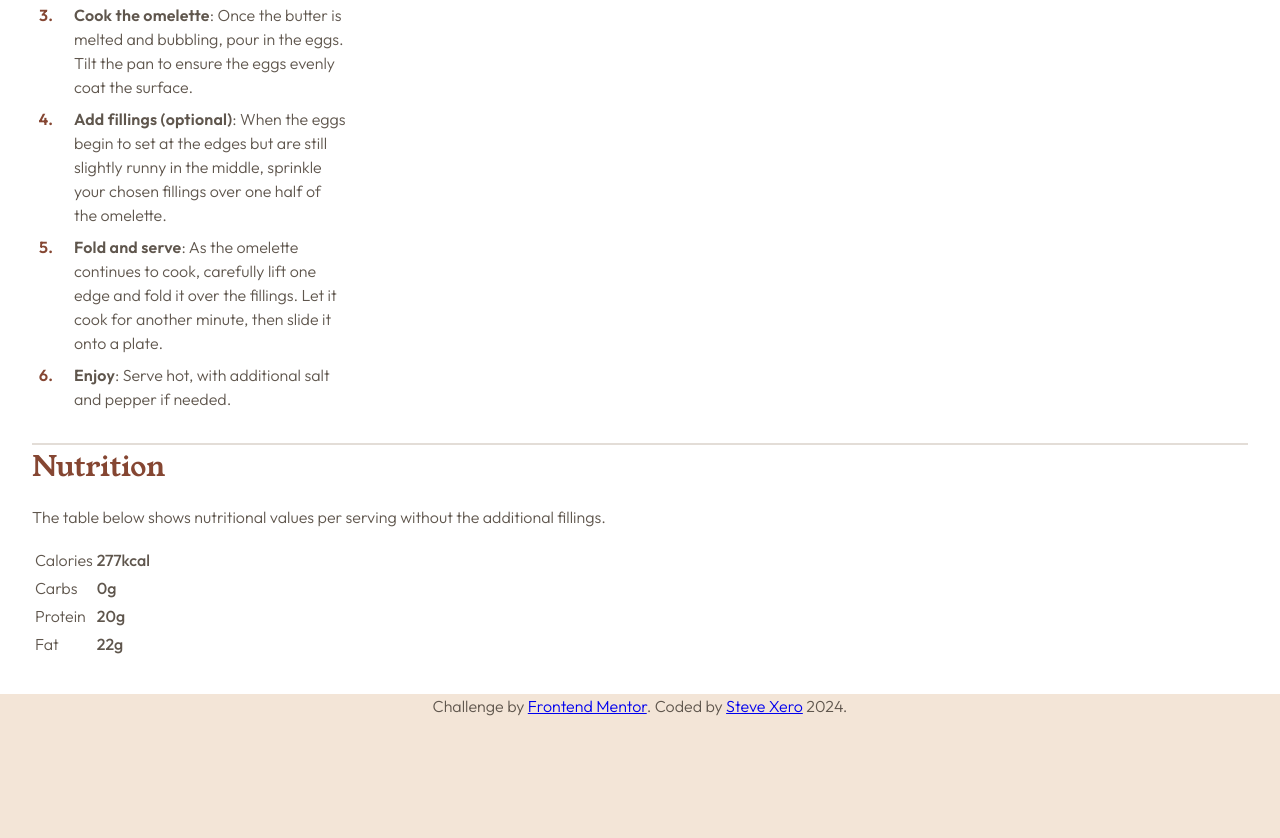
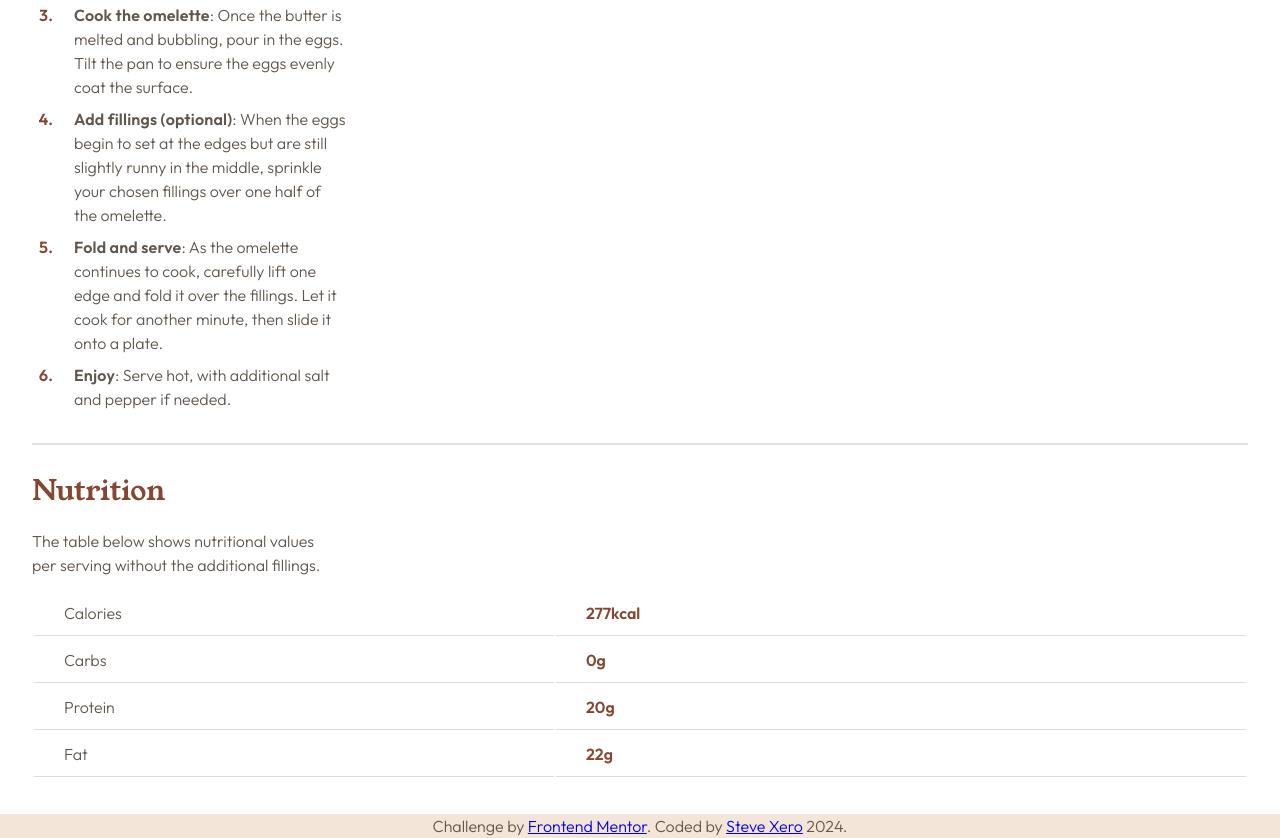
Before and after one commit to stevexero/recipepage, a plain HTML site: page index.html in a window 1280 px wide. Shown: the part 1499-2337 px from the top of the page. Before the commit the page ends 2217 px from the top, so only its background shows below. Drawn offline with Linux system fonts and the light colour scheme.

Commit message:
Styled nutrition section

```diff
--- a/index.html
+++ b/index.html
@@ -128,20 +128,20 @@
           </p>
           <table>
             <tr>
-              <td class="body-regular">Calories</td>
-              <td class="body-bold">277kcal</td>
+              <td class="table-label">Calories</td>
+              <td class="table-value" style="padding-right: 72px">277kcal</td>
             </tr>
             <tr>
-              <td class="body-regular">Carbs</td>
-              <td class="body-bold">0g</td>
+              <td class="table-label">Carbs</td>
+              <td class="table-value" style="padding-right: 72px">0g</td>
             </tr>
             <tr>
-              <td class="body-regular">Protein</td>
-              <td class="body-bold">20g</td>
+              <td class="table-label">Protein</td>
+              <td class="table-value" style="padding-right: 72px">20g</td>
             </tr>
             <tr>
-              <td class="body-regular">Fat</td>
-              <td class="body-bold">22g</td>
+              <td class="table-label">Fat</td>
+              <td class="table-value" style="padding-right: 72px">22g</td>
             </tr>
           </table>
         </section>
--- a/sass/_config.sass
+++ b/sass/_config.sass
@@ -131,3 +131,20 @@ ol li::marker
     color: $heading-color-secondary
     font-size: 16px
     font-weight: 600
+
+table
+    width: 100%
+    margin-top: 12px
+
+td
+    padding: 10px 30px
+    border-bottom: 1px solid $rule-color
+
+.table-label
+    @extend %outfit-regular
+    margin-top: 24px
+
+.table-value
+    @extend %outfit-semi-bold
+    color: $heading-color-secondary
+    font-weight: 600
--- a/sass/styles.sass
+++ b/sass/styles.sass
@@ -44,3 +44,10 @@ body
 
                     li:first-child
                         margin-top: 24px
+
+            #nutrition
+                margin-top: 32px
+
+                p
+                    max-width: 310px
+                    margin-bottom: 0
```
Also changed, not shown: css/main.css, 2 other files.
